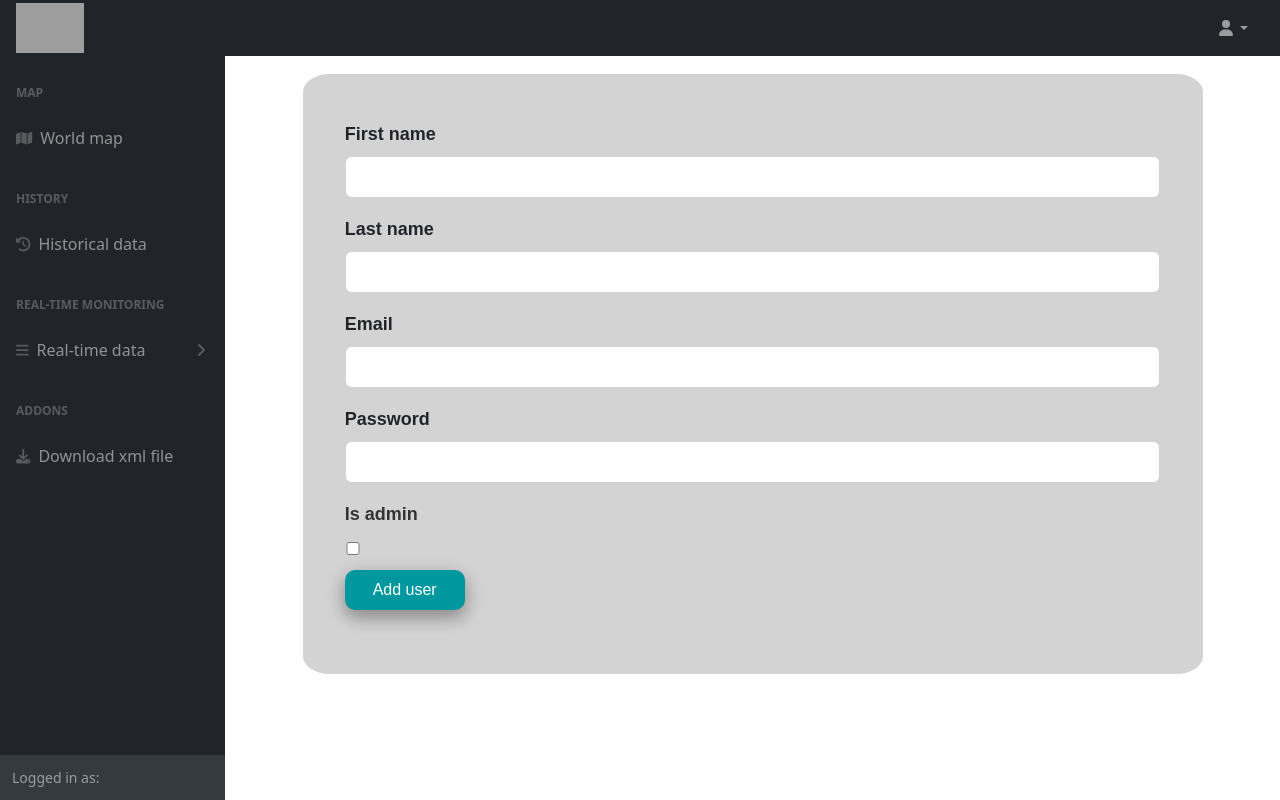
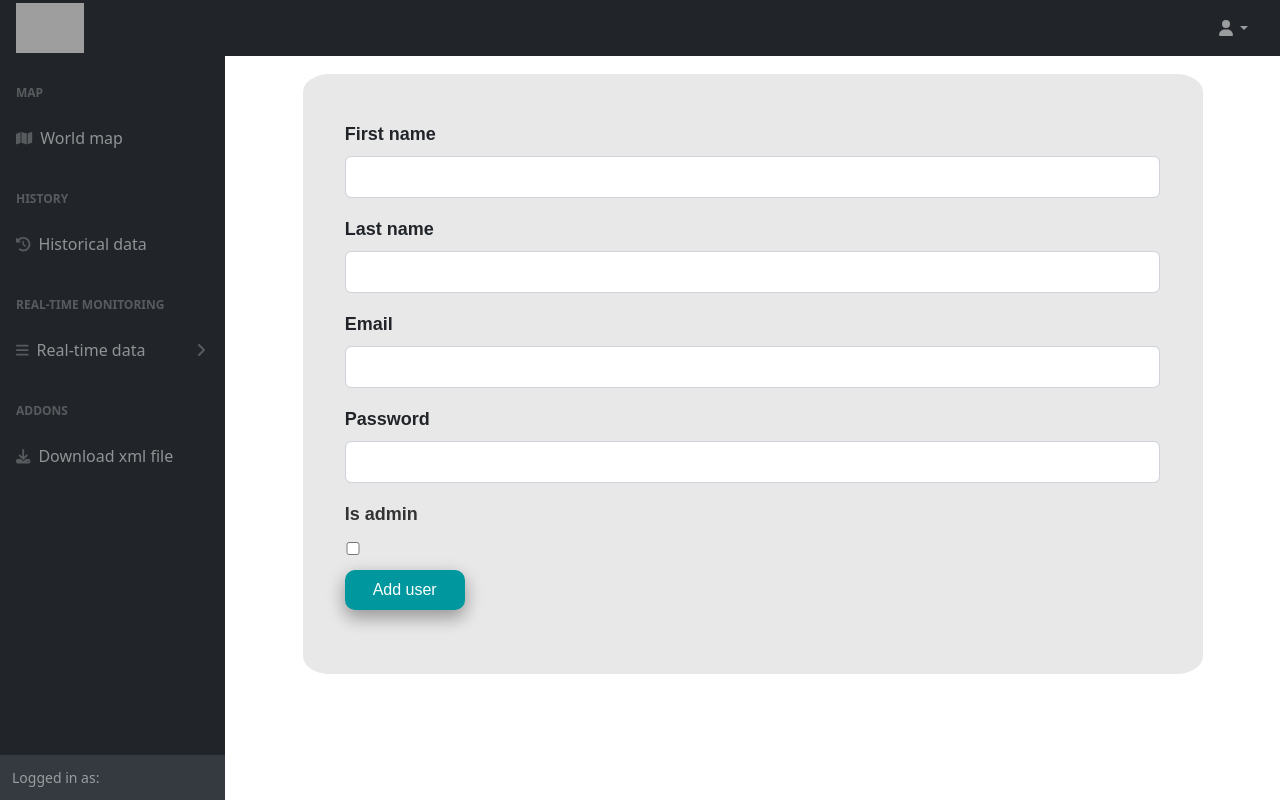
Before and after one commit to IhabSaf/AlAhali-Project-Periode4, a Symfony app: template templates/registration/index.html.twig in a window 1280 px wide. Run offline with Twig, Linux system fonts and the light colour scheme; the template is opened without the code that fills it, so the values that code supplies are empty; form fields are guessed from the names that the template uses; some libraries are stand-ins or nearby versions; grey boxes are pictures that could not be loaded.

Commit message:
Update registration.css

```diff
--- a/public/css/registration.css
+++ b/public/css/registration.css
@@ -35,7 +35,7 @@
     background-color: #4B2343;
 }
 .example-wrapper {
-    background-color: lightgrey;
+    background-color: #e8e8e8;
     align-content: center;
     margin: 1em auto;
     max-width: 900px;
```
